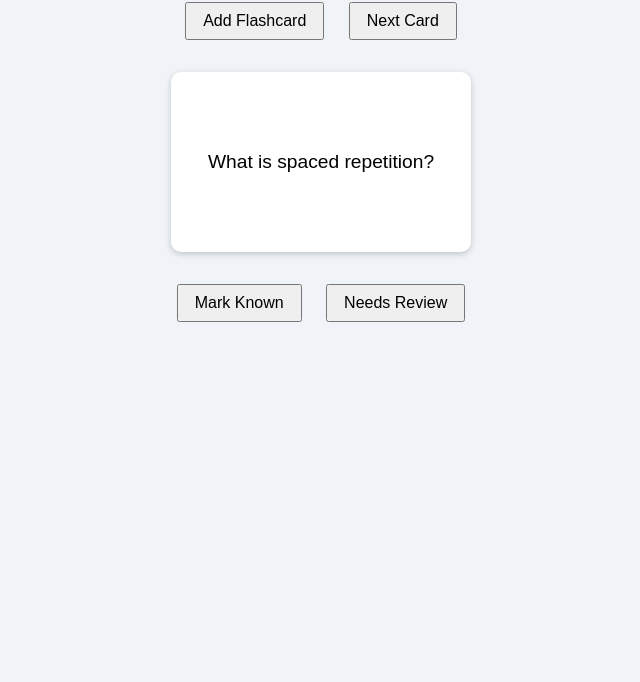
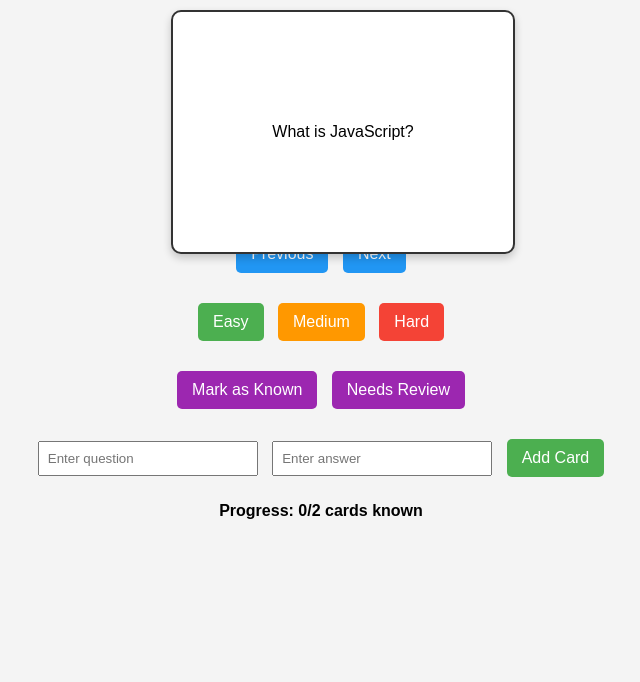
Before and after one commit to JovanieHanie/flashcard-app, a plain HTML site: page Porject Folder/Index.htm in a window 1280 px wide. Shown: the part 118-800 px from the top of the page, without its empty margins (319-959 px from the left). Drawn offline with Linux system fonts and the light colour scheme.

Commit message:
Add working flashcard add/review/known functionality

```diff
--- a/Porject Folder/Index.htm
+++ b/Porject Folder/Index.htm
@@ -2,27 +2,138 @@
 <html lang="en">
 <head>
   <meta charset="UTF-8" />
-  <meta name="viewport" content="width=device-width, initial-scale=1" />
-  <title>Flashcard Application</title>
-  <link rel="stylesheet" href="style.css" />
+  <meta name="viewport" content="width=device-width, initial-scale=1.0"/>
+  <title>Flashcard App</title>
+  <style>
+    body {
+      font-family: Arial, sans-serif;
+      text-align: center;
+      padding: 40px;
+      background: #f4f4f4;
+    }
+
+    #flashcard {
+      width: 300px;
+      height: 200px;
+      margin: 20px auto;
+      perspective: 1000px;
+      cursor: pointer;
+    }
+
+    .card-inner {
+      position: relative;
+      width: 100%;
+      height: 100%;
+      transition: transform 0.6s;
+      transform-style: preserve-3d;
+    }
+
+    .flipped .card-inner {
+      transform: rotateY(180deg);
+    }
+
+    .card-front, .card-back {
+      position: absolute;
+      width: 100%;
+      height: 100%;
+      padding: 20px;
+      backface-visibility: hidden;
+      display: flex;
+      align-items: center;
+      justify-content: center;
+      border: 2px solid #333;
+      border-radius: 10px;
+      background-color: white;
+      box-shadow: 0 4px 8px rgba(0,0,0,0.2);
+    }
+
+    .card-back {
+      transform: rotateY(180deg);
+      background-color: #e0f7fa;
+    }
+
+    .controls, .rating-buttons, .mark-buttons, .add-card {
+      margin-top: 20px;
+    }
+
+    button {
+      margin: 5px;
+      padding: 10px 15px;
+      font-size: 16px;
+      border: none;
+      border-radius: 5px;
+      cursor: pointer;
+    }
+
+    button:hover {
+      opacity: 0.9;
+    }
+
+    .controls button {
+      background-color: #2196f3;
+      color: white;
+    }
+
+    .rating-buttons button:nth-child(1) { background-color: #4caf50; color: white; }
+    .rating-buttons button:nth-child(2) { background-color: #ff9800; color: white; }
+    .rating-buttons button:nth-child(3) { background-color: #f44336; color: white; }
+
+    .mark-buttons button {
+      background-color: #9c27b0;
+      color: white;
+    }
+
+    .add-card input {
+      padding: 8px;
+      margin: 5px;
+      width: 200px;
+    }
+
+    .add-card button {
+      background-color: #4caf50;
+      color: white;
+    }
+
+    #progress {
+      margin-top: 20px;
+      font-weight: bold;
+    }
+  </style>
 </head>
 <body>
-  <h1>Flashcard Application</h1>
 
-  <div id="deck-container">
-    <button id="add-card-btn">Add Flashcard</button>
-    <button id="next-card-btn">Next Card</button>
+  <h1>Flashcard App</h1>
+
+  <div id="flashcard" onclick="flipCard()">
+    <div class="card-inner">
+      <div class="card-front" id="card-front">Loading...</div>
+      <div class="card-back" id="card-back">Loading...</div>
+    </div>
   </div>
 
-  <div id="flashcard" class="card">
-    <div id="front" class="side">Question</div>
-    <div id="back" class="side hidden">Answer</div>
+  <div class="controls">
+    <button onclick="prevCard()">Previous</button>
+    <button onclick="nextCard()">Next</button>
   </div>
 
-  <div id="status">
-    <button id="mark-known-btn">Mark Known</button>
-    <button id="mark-review-btn">Needs Review</button>
+  <div class="rating-buttons">
+    <button onclick="rateCard('easy')">Easy</button>
+    <button onclick="rateCard('medium')">Medium</button>
+    <button onclick="rateCard('hard')">Hard</button>
   </div>
+
+  <div class="mark-buttons">
+    <button onclick="markKnown()">Mark as Known</button>
+    <button onclick="markReview()">Needs Review</button>
+  </div>
+
+  <div class="add-card">
+    <input type="text" id="new-question" placeholder="Enter question" />
+    <input type="text" id="new-answer" placeholder="Enter answer" />
+    <button onclick="addCard()">Add Card</button>
+  </div>
+
+  <div id="progress">Loading progress...</div>
 
   <script src="script.js"></script>
 </body>
--- a/Porject Folder/script.js
+++ b/Porject Folder/script.js
@@ -1,48 +1,84 @@
-const flashcards = [
-    { question: "What is spaced repetition?", answer: "A technique to review flashcards at increasing intervals." },
-    { question: "Who created JavaScript?", answer: "Brendan Eich." },
-    { question: "What does HTML stand for?", answer: "HyperText Markup Language." }
+let flashcards = [
+    { question: "What is JavaScript?", answer: "A programming language for the web.", rating: null, known: false },
+    { question: "What does HTML stand for?", answer: "HyperText Markup Language", rating: null, known: false }
 ];
 
 let currentCardIndex = 0;
-const front = document.getElementById("front");
-const back = document.getElementById("back");
-const flashcard = document.getElementById("flashcard");
+
+// Load the first card
+window.onload = () => {
+    showCard(currentCardIndex);
+    updateProgress();
+};
 
 function showCard(index) {
+    const front = document.getElementById("card-front");
+    const back = document.getElementById("card-back");
     const card = flashcards[index];
-    front.textContent = card.question;
-    back.textContent = card.answer;
-    // Reset flip state to show front side
-    flashcard.classList.remove("flipped");
+
+    front.innerText = card.question;
+    back.innerText = card.answer;
+
+    // Remove flipped state
+    document.getElementById("flashcard").classList.remove("flipped");
 }
 
-flashcard.addEventListener("click", () => {
-    flashcard.classList.toggle("flipped");
-});
+function flipCard() {
+    const card = document.getElementById("flashcard");
+    card.classList.toggle("flipped");
+}
 
-document.getElementById("next-card-btn").addEventListener("click", () => {
+function nextCard() {
+    if (flashcards.length === 0) return;
     currentCardIndex = (currentCardIndex + 1) % flashcards.length;
     showCard(currentCardIndex);
-});
+}
 
-document.getElementById("add-card-btn").addEventListener("click", () => {
-    const q = prompt("Enter the question:");
-    const a = prompt("Enter the answer:");
-    if (q && a) {
-        flashcards.push({ question: q, answer: a });
+function prevCard() {
+    if (flashcards.length === 0) return;
+    currentCardIndex = (currentCardIndex - 1 + flashcards.length) % flashcards.length;
+    showCard(currentCardIndex);
+}
+
+function addCard() {
+    const question = document.getElementById("new-question").value.trim();
+    const answer = document.getElementById("new-answer").value.trim();
+
+    if (question && answer) {
+        flashcards.push({ question, answer, rating: null, known: false });
+        document.getElementById("new-question").value = "";
+        document.getElementById("new-answer").value = "";
         currentCardIndex = flashcards.length - 1;
         showCard(currentCardIndex);
+        updateProgress();
+    } else {
+        alert("Please enter both a question and an answer.");
     }
-});
+}
 
-document.getElementById("mark-known-btn").addEventListener("click", () => {
-    alert(`Marked card "${flashcards[currentCardIndex].question}" as known.`);
-});
+function markKnown() {
+    if (flashcards.length === 0) return;
+    flashcards[currentCardIndex].known = true;
+    updateProgress();
+    nextCard();
+}
 
-document.getElementById("mark-review-btn").addEventListener("click", () => {
-    alert(`Marked card "${flashcards[currentCardIndex].question}" as needs review.`);
-});
+function markReview() {
+    if (flashcards.length === 0) return;
+    flashcards[currentCardIndex].known = false;
+    updateProgress();
+    nextCard();
+}
 
-// Show first card on load
-showCard(currentCardIndex);
+function rateCard(difficulty) {
+    if (flashcards.length === 0) return;
+    flashcards[currentCardIndex].rating = difficulty;
+    updateProgress();
+}
+
+function updateProgress() {
+    const knownCount = flashcards.filter(card => card.known).length;
+    const total = flashcards.length;
+    const progressText = `Progress: ${knownCount}/${total} cards known`;
+    document.getElementById("progress").innerText = progressText;
+}
```
